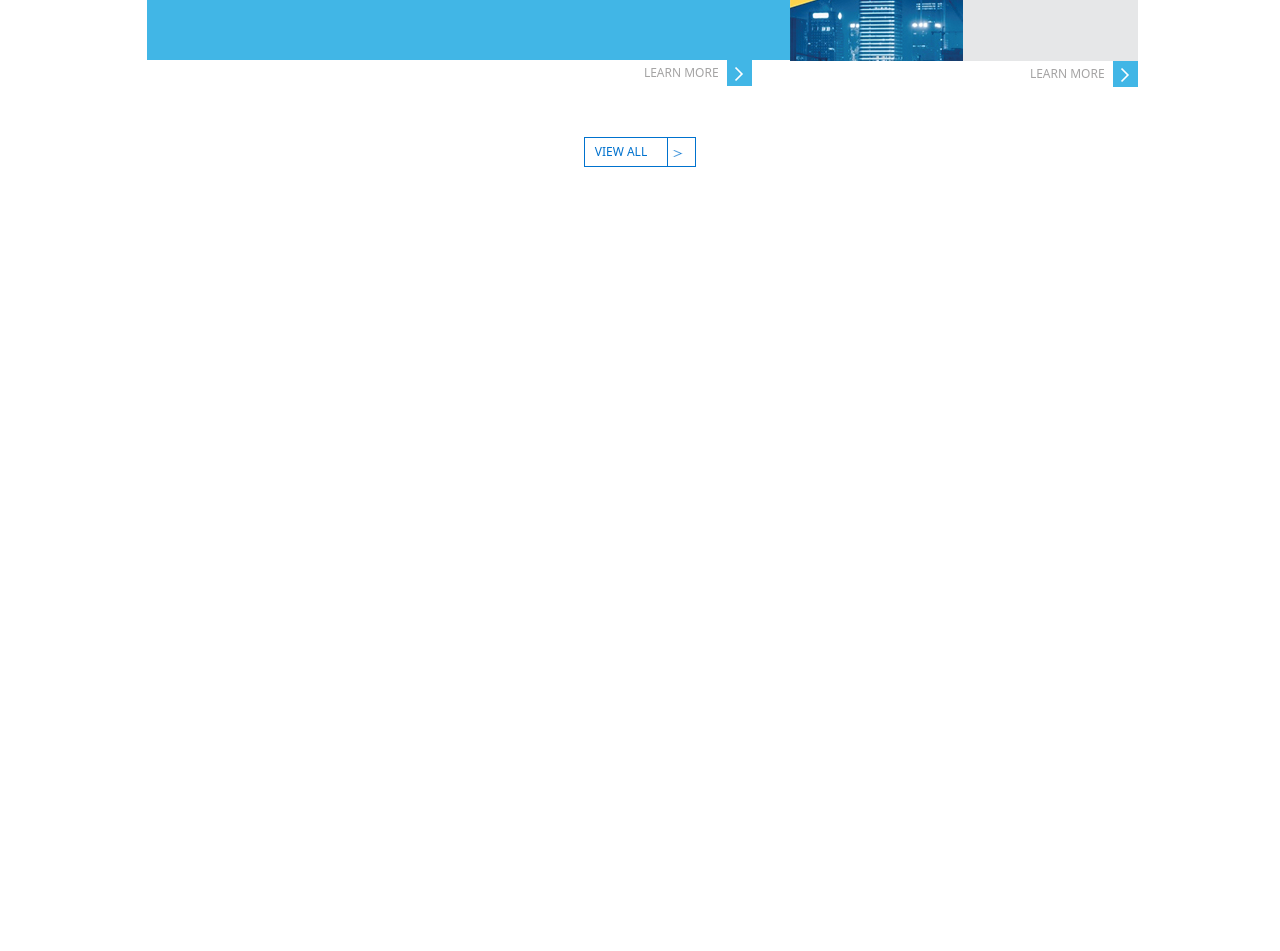
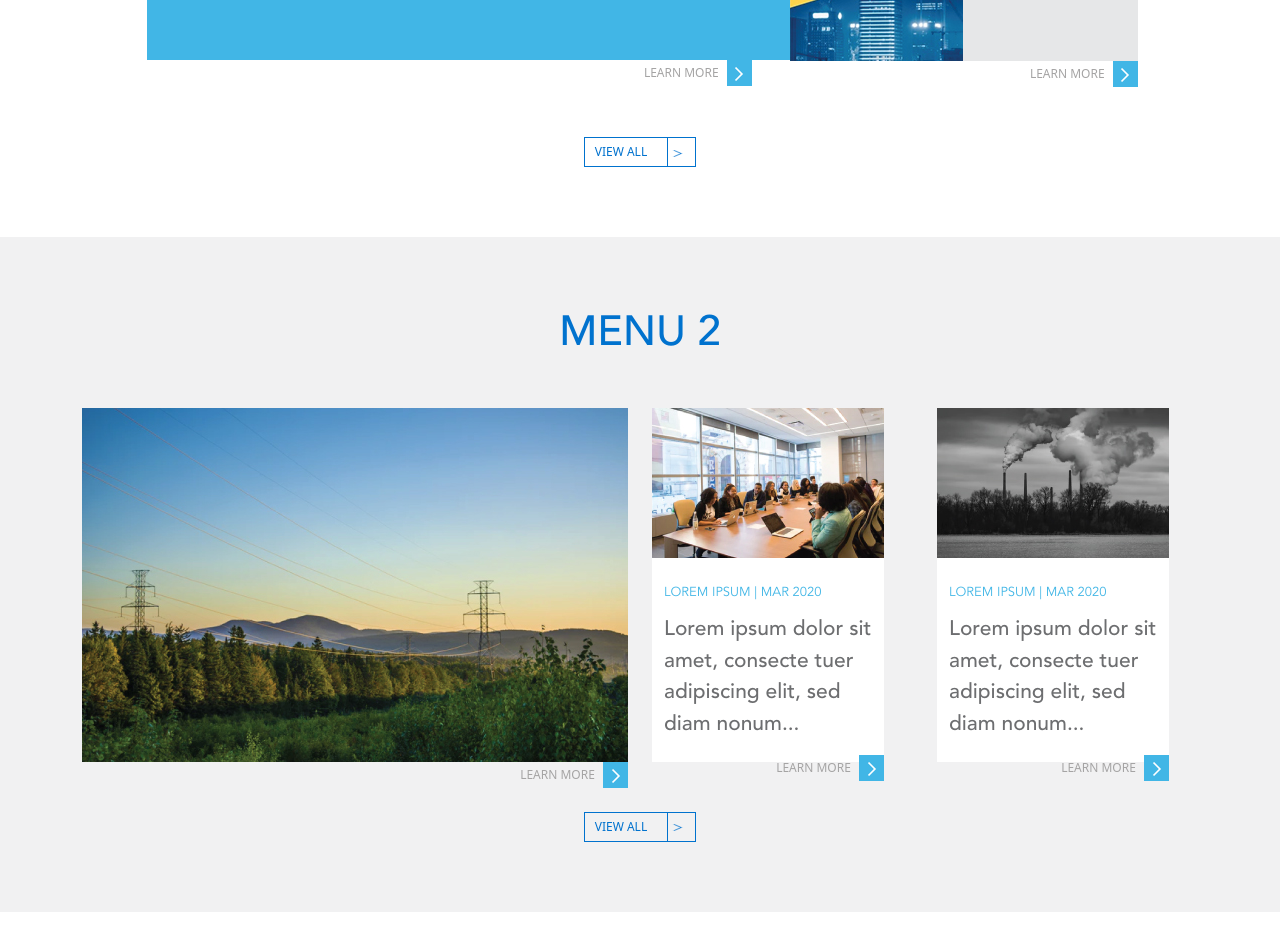
Before and after one commit to Sachinm06/UI-assignment, a plain HTML site: page index.html in a window 1280 px wide. Shown: the part 1935-2886 px from the top of the page. Before the commit the page ends 2172 px from the top, so only its background shows below. Drawn offline with nearby package versions, Linux system fonts and the light colour scheme; a web font is replaced by a local one.

Commit message:
new change

```diff
--- a/index.html
+++ b/index.html
@@ -193,7 +193,7 @@
                                 <div class="col-lg-6 col-md-6">
                                     <img class="LoremImg" src="./img/198_256_2.jpg" alt="">
                                 </div>
-                                <div class="col-lg-6 col-md-6"style="margin-left: -25px;">
+                                <div class="col-lg-6 col-md-6" style="margin-left: -25px;">
                                     <div class="lorem-text container">
 
                                         <p class="report-txt1">LOREM</p>
@@ -225,7 +225,72 @@
         </section>
 
 
+        <!-- -----------------------------------------menu 2------------------------------------ -->
 
+        <section id="menu2">
+            <div class="container mt-5">
+                <h2 class="text-center">MENU 2</h2>
+                <div class="row no-gutters">
+                    <div class="col-lg-6 col-md-12">
+                        <div class="menu2Img">
+                            <img src="./img/546_354.jpg" alt="" class="menu2Img">
+                            <div class="button-container4">
+                                <a href="#" class="learn-more-button4">
+                                    LEARN MORE
+                                    <button>
+                                        <img src="./img/learnmore_banner.png" alt="Arrow" class=" bordered-image1">
+                                    </button>
+                                </a>
+                            </div>
+                        </div>
+
+                    </div>
+                    <div class="col-lg-3 col-md-3">
+                        <div class="card-bo">
+                            <img src="./img/232_150_1.jpg" class="card-img-t" alt="...">
+                            <div class="card-bdy container">
+                                <p class="card1">LOREM IPSUM | MAR 2020</p>
+                                <p class="card2">Lorem ipsum dolor sit amet, consecte tuer adipiscing elit, sed diam
+                                    nonum...</p>
+                            </div>
+                            <div class="button-container4">
+                                <a href="#" class="learn-more-button4">
+                                    LEARN MORE
+                                    <button>
+                                        <img src="./img/learnmore_banner.png" alt="Arrow" class=" bordered-image1">
+                                    </button>
+                                </a>
+                            </div>
+                        </div>
+                    </div>
+                    <div class="col-lg-3 col-md-3">
+                        <div class="card-bo">
+                            <img src="./img/232_150_2.jpg" class="card-img-t" alt="...">
+                            <div class="card-bdy container">
+                                <p class="card1">LOREM IPSUM | MAR 2020</p>
+                                <p class="card2">Lorem ipsum dolor sit amet, consecte tuer adipiscing elit, sed diam
+                                    nonum...</p>
+                            </div>
+                            <div class="button-container4">
+                                <a href="#" class="learn-more-button4">
+                                    LEARN MORE
+                                    <button>
+                                        <img src="./img/learnmore_banner.png" alt="Arrow" class=" bordered-image1">
+                                    </button>
+                                </a>
+                            </div>
+                        </div>
+                    </div>
+                </div>
+            </div>
+
+            <div class="button-container3 text-center" >
+                <a href="#" class="learn-more-button3" id="viewAll">
+                    VIEW ALL <img src="./img/view_all.png" alt="Arrow" class="arrow2">
+                </a>
+            </div>
+
+        </section>
 
 
 
--- a/style.css
+++ b/style.css
@@ -407,10 +407,11 @@ p {
 
 /* ---------- */
 
-.button-container3{
-margin-top: 50PX;
-margin-bottom: 70px;
+.button-container3 {
+    margin-top: 50PX;
+    margin-bottom: 70px;
 }
+
 .button-container3 a {
     padding-right: 0;
     color: #0072ce;
@@ -449,15 +450,66 @@ margin-bottom: 70px;
     right: 27px;
     transform: translateY(-50%);
 }
+
 /* ------------ */
-.report-txt1{
+.report-txt1 {
     font-size: 13px;
     color: #6d6e70;
     font-family: avenirBook;
 }
-.report-txt2{
+
+.report-txt2 {
     font-size: 18px;
     color: #0072ce;
     font-family: avenirMed;
     text-align: start;
 }
+
+/* --------------------------------menu 2------------------------------------ */
+
+#menu2 {
+    background-color: #F1F1F2;
+}
+
+#menu2 h2 {
+    font-family: avenirMed;
+    font-size: 42px;
+    font-weight: 500;
+    color: #0072ce;
+    margin-bottom: 50px;
+    padding-top: 70px;
+}
+
+.card-bo {
+    background-color: #ffffff;
+    height: 354px;
+    width: 232px;
+
+}
+
+.menu2Img {
+    width: 546px;
+    height: 354px;
+
+}
+
+.card-img-t {
+    width: 232px;
+    height: 150px;
+}
+
+.card1 {
+    color: #41b6e6;
+    font-size: 13px;
+    font-family: avenirBook;
+    margin-top: 25px;
+}
+.card2{
+    color: #6d6e70;
+    font-size: 21px;
+    font-family: avenirMed;
+    margin-top: -5px;
+}
+#viewAll{
+    margin-bottom: 70px;
+}
```
